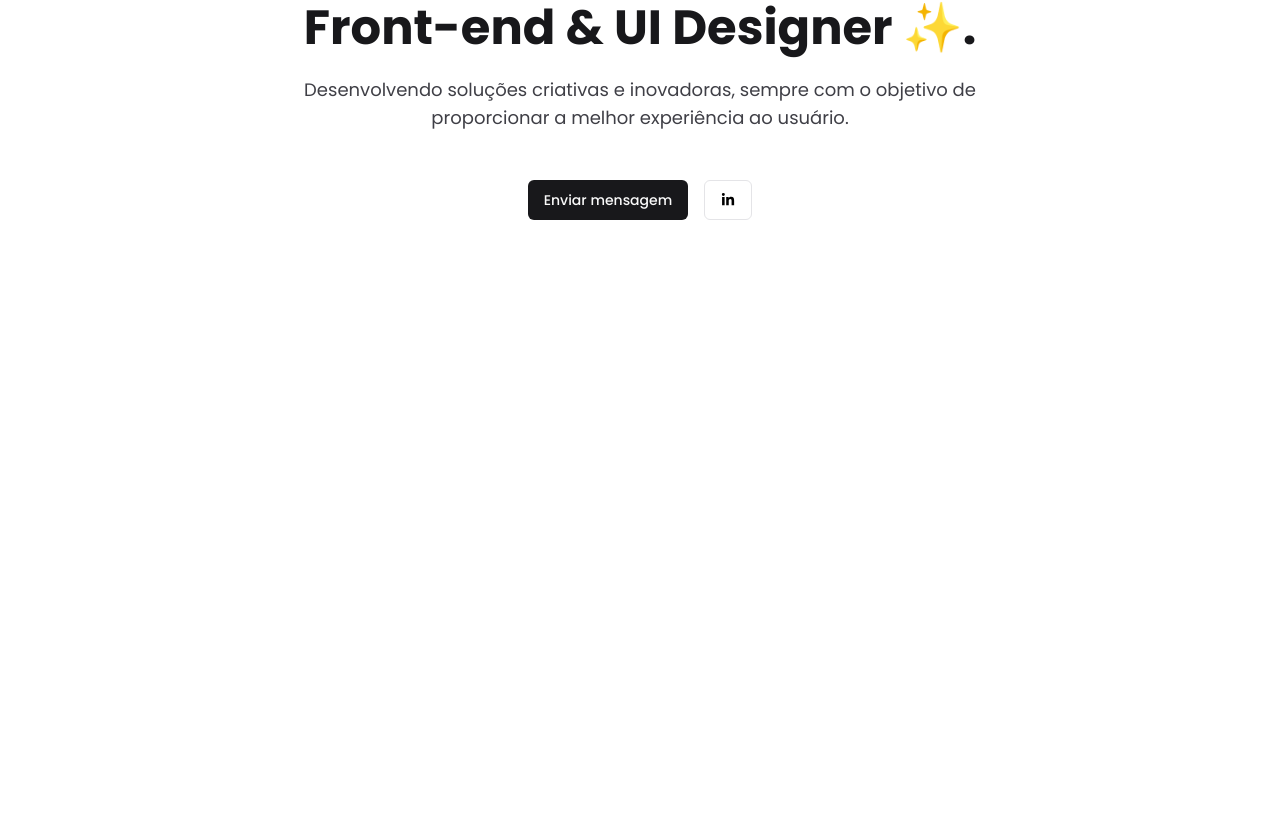
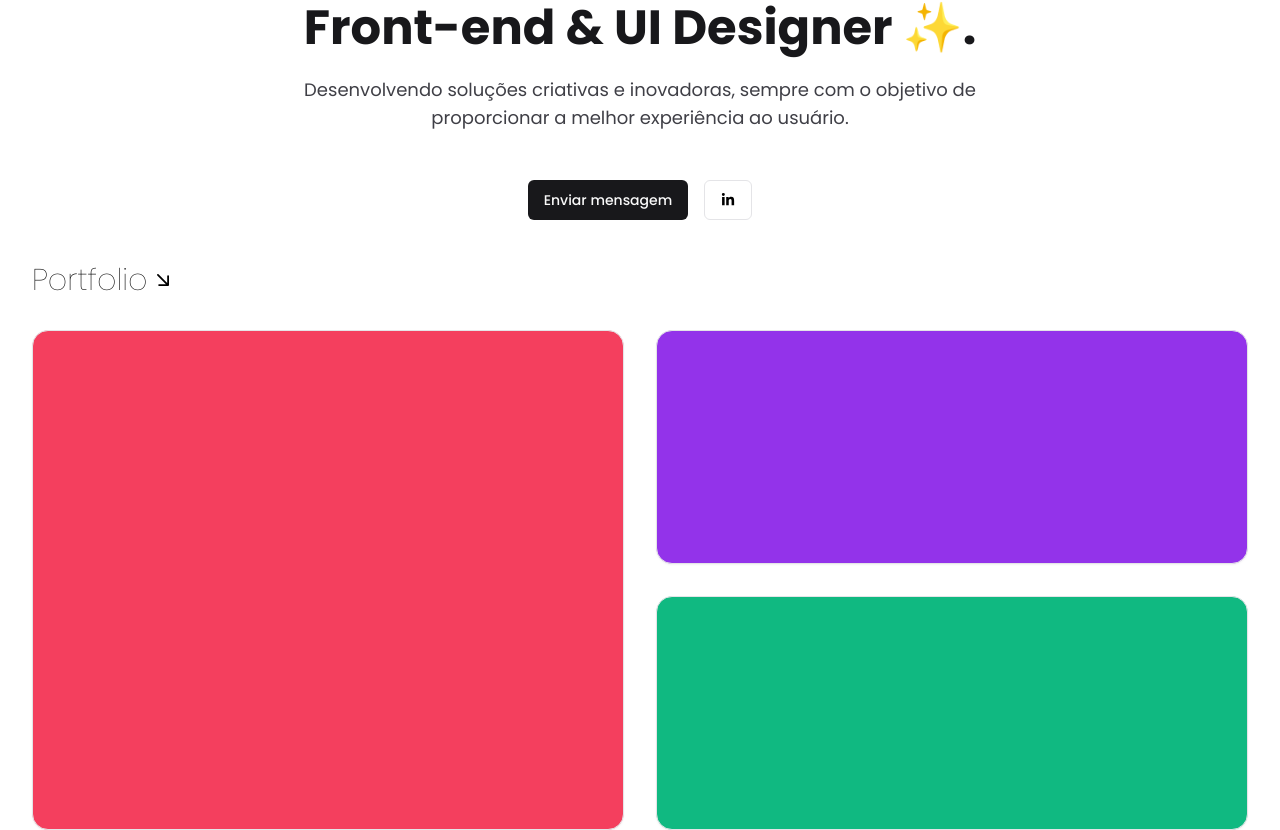
Before and after one commit to ecthon/ecthon-app, a Next.js app: page / in a window 1280 px wide. Shown: the part 298-1128 px from the top of the page. Before the commit the page ends 800 px from the top, so only its background shows below. Built offline with nearby package versions, Linux system fonts and the light colour scheme.

Commit message:
feature: components - portfolio section

```diff
--- a/src/app/page.tsx
+++ b/src/app/page.tsx
@@ -1,10 +1,12 @@
 import { Heading } from "@/components/heading";
+import { Portfolio } from "@/components/portfolio";
 import { Separator } from "@/components/ui/separator";
 
 export default function Home() {
   return (
     <div>
       <Heading />
+      <Portfolio />
     </div>
   )
 }
--- /dev/null
+++ b/src/components/portfolio.tsx
@@ -0,0 +1,19 @@
+import { HiMiniArrowDownRight } from "react-icons/hi2";
+import { Card } from "./ui/card";
+
+export function Portfolio() {
+  return (
+    <div className="flex flex-col w-[1216px] mx-auto gap-8 -mt-60">
+      <div className="flex gap-1 items-center">
+        <h1 className="font-extralight text-3xl">Portfolio</h1>
+        <span><HiMiniArrowDownRight size={24}/></span>
+      </div>
+
+      <div className="grid grid-cols-6 grid-rows-6 gap-8">
+          <Card className="h-[500px] col-span-3 row-span-6 bg-rose-500 rounded-2xl"></Card>
+          <Card className="col-span-3 row-span-3 col-start-4 bg-purple-600 rounded-2xl"></Card>
+          <Card className="col-span-3 row-span-3 col-start-4 row-start-4 bg-emerald-500 rounded-2xl"></Card>
+      </div>
+    </div>
+  )
+}
--- /dev/null
+++ b/src/components/ui/card.tsx
@@ -0,0 +1,79 @@
+import * as React from "react"
+
+import { cn } from "@/lib/utils"
+
+const Card = React.forwardRef<
+  HTMLDivElement,
+  React.HTMLAttributes<HTMLDivElement>
+>(({ className, ...props }, ref) => (
+  <div
+    ref={ref}
+    className={cn(
+      "rounded-lg border border-zinc-200 bg-white text-zinc-950 shadow-sm dark:border-zinc-800 dark:bg-zinc-950 dark:text-zinc-50",
+      className
+    )}
+    {...props}
+  />
+))
+Card.displayName = "Card"
+
+const CardHeader = React.forwardRef<
+  HTMLDivElement,
+  React.HTMLAttributes<HTMLDivElement>
+>(({ className, ...props }, ref) => (
+  <div
+    ref={ref}
+    className={cn("flex flex-col space-y-1.5 p-6", className)}
+    {...props}
+  />
+))
+CardHeader.displayName = "CardHeader"
+
+const CardTitle = React.forwardRef<
+  HTMLParagraphElement,
+  React.HTMLAttributes<HTMLHeadingElement>
+>(({ className, ...props }, ref) => (
+  <h3
+    ref={ref}
+    className={cn(
+      "text-2xl font-semibold leading-none tracking-tight",
+      className
+    )}
+    {...props}
+  />
+))
+CardTitle.displayName = "CardTitle"
+
+const CardDescription = React.forwardRef<
+  HTMLParagraphElement,
+  React.HTMLAttributes<HTMLParagraphElement>
+>(({ className, ...props }, ref) => (
+  <p
+    ref={ref}
+    className={cn("text-sm text-zinc-500 dark:text-zinc-400", className)}
+    {...props}
+  />
+))
+CardDescription.displayName = "CardDescription"
+
+const CardContent = React.forwardRef<
+  HTMLDivElement,
+  React.HTMLAttributes<HTMLDivElement>
+>(({ className, ...props }, ref) => (
+  <div ref={ref} className={cn("p-6 pt-0", className)} {...props} />
+))
+CardContent.displayName = "CardContent"
+
+const CardFooter = React.forwardRef<
+  HTMLDivElement,
+  React.HTMLAttributes<HTMLDivElement>
+>(({ className, ...props }, ref) => (
+  <div
+    ref={ref}
+    className={cn("flex items-center p-6 pt-0", className)}
+    {...props}
+  />
+))
+CardFooter.displayName = "CardFooter"
+
+export { Card, CardHeader, CardFooter, CardTitle, CardDescription, CardContent }
```
